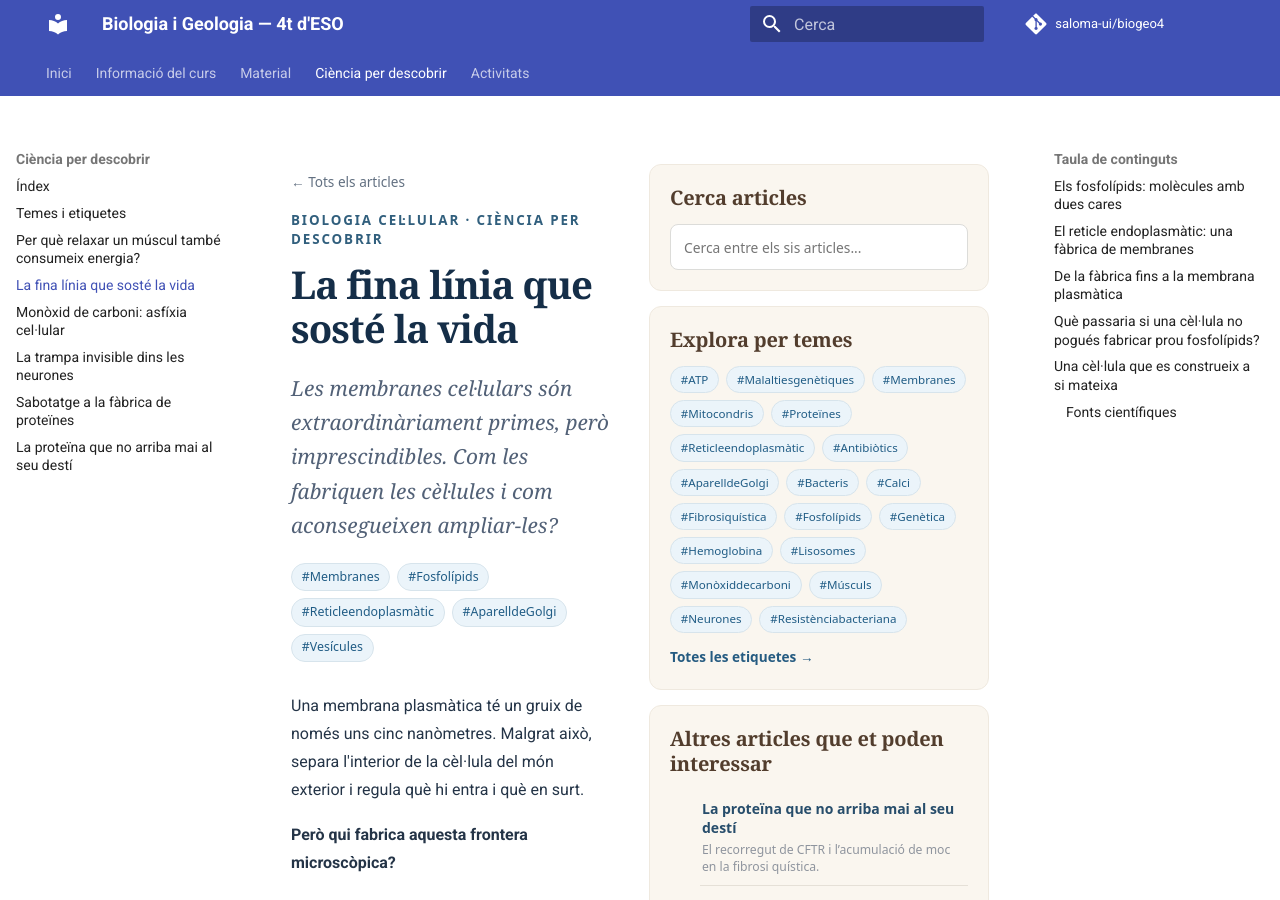
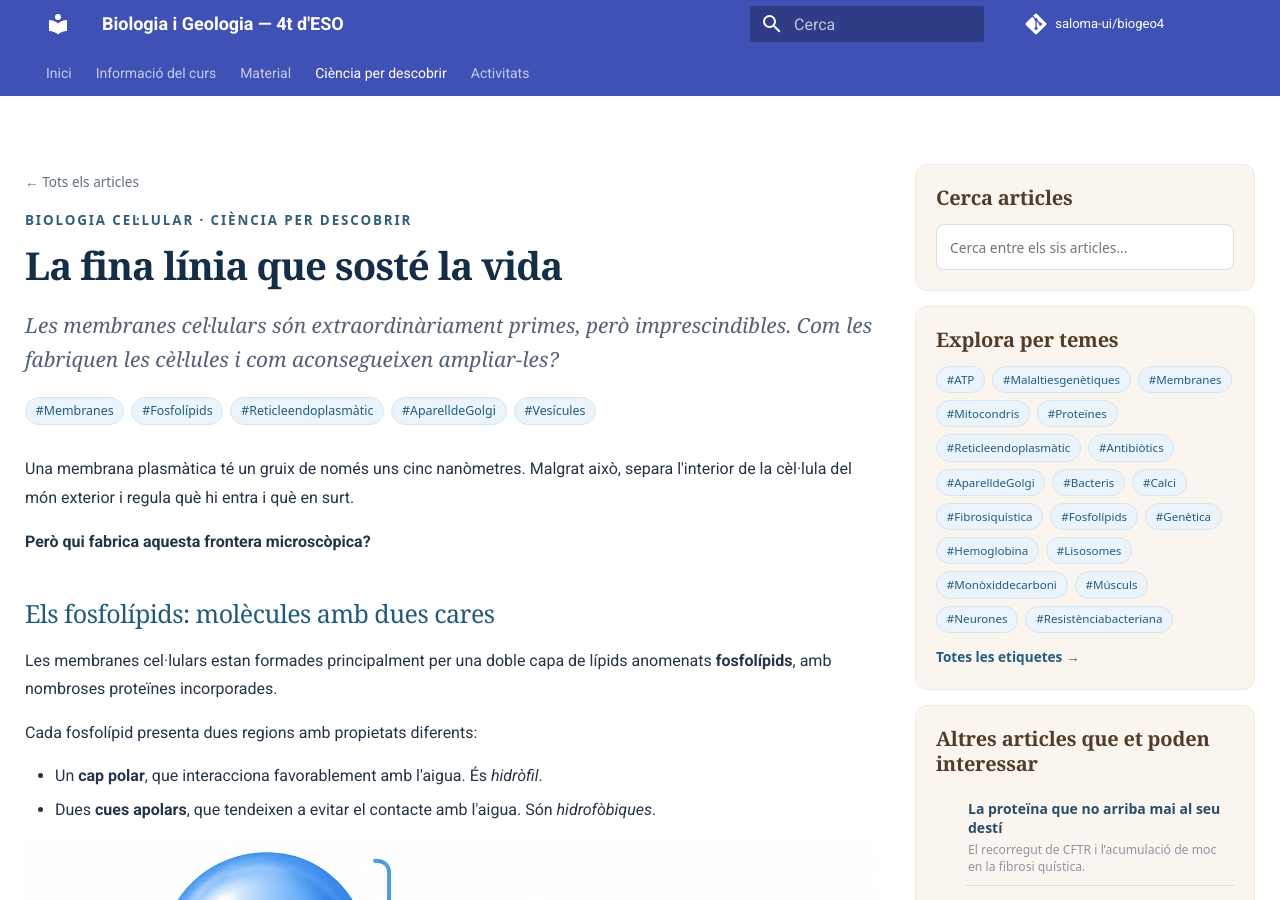
Before and after one commit to saloma-ui/biogeo4, an MkDocs documentation site: the page built from docs/divulgacio/ud02/02-fina-linia-vida.md, in a window 1280 px wide and 900 px high. Built offline with MkDocs 1.6.1 and Material for MkDocs 9.7.7, drawn with Linux system fonts in a browser that asks for light colours; comment, search, counter and statistics services are not loaded; some of the changed lines change nothing that is shown.

Commit message:
Aplica l'estil revista i les etiquetes a l'article 02-fina-linia-vida

```diff
--- a/docs/divulgacio/ud02/02-fina-linia-vida.md
+++ b/docs/divulgacio/ud02/02-fina-linia-vida.md
@@ -1,6 +1,16 @@
 ---
 title: "La fina línia que sosté la vida"
 description: "Com fabrica una cèl·lula els fosfolípids i distribueix les membranes que necessita?"
+hide:
+  - navigation
+  - toc
+  - tags
+tags:
+  - "Membranes"
+  - "Fosfolípids"
+  - "Reticle endoplasmàtic"
+  - "Aparell de Golgi"
+  - "Vesícules"
 ---
 
 # La fina línia que sosté la vida
```
